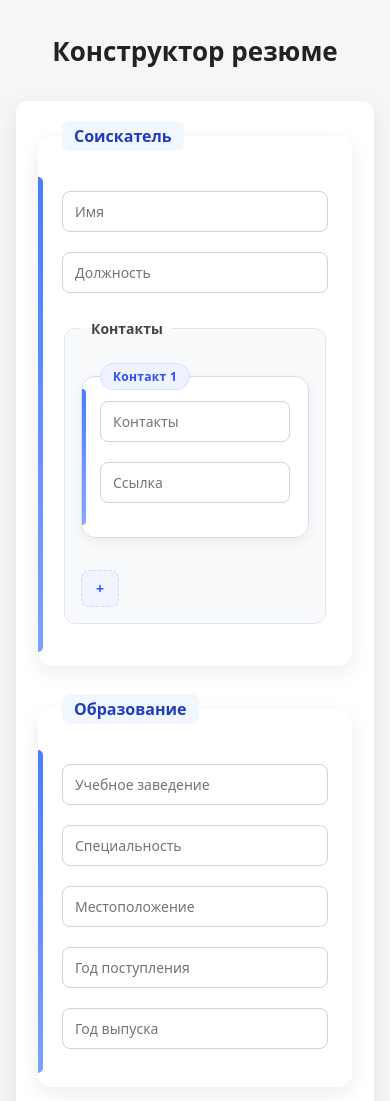
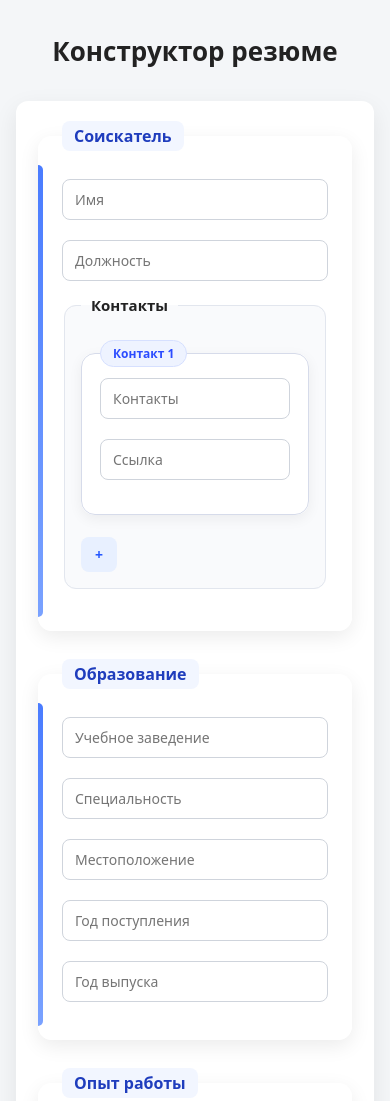
Before and after one commit to KochetovEgor/Resume-Constructor, a plain HTML site: page frontend/pages/index.html in a window 390 px wide. Shown: the top 1101 px of the page. Drawn offline with Linux system fonts and the light colour scheme.

Commit message:
Minor changes.

```diff
--- a/frontend/static/css/style.css
+++ b/frontend/static/css/style.css
@@ -21,35 +21,73 @@
 #resume {
     max-width: 900px;
     margin: 0 auto 40px;
-    background: #ffffff;
+    background: #fff;
     padding: 24px 32px;
     border-radius: 12px;
-    box-shadow: 0 8px 25px rgba(0, 0, 0, 0.08);
+    box-shadow: 0 8px 25px rgba(0,0,0,.08);
 }
 
 /* ===== Fieldsets ===== */
 fieldset {
+    margin-bottom: 20px;
+    padding: 16px 18px 18px;
+    border-radius: 10px;
+    background: #fafafa;
     border: 1px solid #dcdfe4;
-    border-radius: 10px;
-    padding: 16px 18px 18px;
-    margin-bottom: 20px;
-    background: #fafafa;
 }
 
 legend {
     padding: 0 10px;
     font-weight: 600;
     font-size: 15px;
-    color: #333;
 }
 
-/* вложенные fieldset */
-fieldset fieldset {
-    background: #ffffff;
-    margin-top: 12px;
+/* Главные секции */
+#resume > fieldset {
+    position: relative;
+    border: none;
+    border-radius: 14px;
+    padding: 22px 24px 24px;
+    margin-bottom: 28px;
+    background: #fff;
+    box-shadow: 0 6px 20px rgba(0,0,0,.08);
 }
 
-/* ===== Inputs & Textareas ===== */
+#resume > fieldset::before {
+    content: "";
+    position: absolute;
+    left: 0;
+    top: 14px;
+    bottom: 14px;
+    width: 5px;
+    background: linear-gradient(#4a7cff, #7aa2ff);
+    border-radius: 0 6px 6px 0;
+}
+
+#resume > fieldset > legend {
+    font-size: 16px;
+    font-weight: 700;
+    padding: 4px 12px;
+    background: #f2f6ff;
+    border-radius: 8px;
+    color: #1f3dbd;
+}
+
+/* Вложенные блоки */
+fieldset fieldset {
+    background: #f9fafc;
+    border: 1px solid #e2e6ee;
+    border-radius: 12px;
+    padding: 16px;
+    margin-bottom: 18px;
+}
+
+fieldset fieldset fieldset {
+    background: #fff;
+    border-style: dashed;
+}
+
+/* ===== Inputs ===== */
 input,
 textarea {
     width: 100%;
@@ -58,14 +96,13 @@
     font-size: 14px;
     border-radius: 8px;
     border: 1px solid #cfd4dc;
-    transition: border 0.2s, box-shadow 0.2s;
 }
 
 input:focus,
 textarea:focus {
     outline: none;
     border-color: #4a7cff;
-    box-shadow: 0 0 0 2px rgba(74, 124, 255, 0.15);
+    box-shadow: 0 0 0 2px rgba(74,124,255,.15);
 }
 
 textarea {
@@ -75,283 +112,45 @@
 
 /* ===== Buttons ===== */
 button {
-    border: none;
-    border-radius: 8px;
     padding: 8px 14px;
     font-size: 14px;
+    border-radius: 8px;
+    border: none;
     cursor: pointer;
-    transition: background 0.2s, transform 0.1s, box-shadow 0.1s;
 }
 
-/* кнопки "+" */
 button[data-button-add] {
     background: #e8f0ff;
     color: #2457ff;
     font-weight: 600;
-    margin-top: 6px;
 }
 
-button[data-button-add]:hover {
-    background: #dbe6ff;
-}
+#buttonSendResume { background: #4a7cff; color: #fff; }
+#buttonSaveResume { background: #2bb673; color: #fff; }
+#buttonLoadResume { background: #ff9f1c; color: #fff; }
 
-/* основные кнопки */
-#buttonSendResume {
-    background: #4a7cff;
-    color: #ffffff;
-}
-
-#buttonSaveResume {
-    background: #2bb673;
-    color: #ffffff;
-}
-
-#buttonLoadResume {
-    background: #ff9f1c;
-    color: #ffffff;
-}
-
-#buttonSendResume:hover,
-#buttonSaveResume:hover,
-#buttonLoadResume:hover {
-    transform: translateY(-1px);
-    box-shadow: 0 4px 10px rgba(0,0,0,0.15);
-}
-
-/* кнопки внизу */
 #resume > button {
     margin-right: 12px;
     margin-top: 10px;
 }
 
-/* ===== Description blocks ===== */
-[data-obj-type="tempNode"] {
-    margin-bottom: 10px;
-}
-
-/* ===== PDF Preview ===== */
-#pdfViewNode {
-    max-width: 900px;
-    display: block;
-    margin: 0 auto 40px;
-    border-radius: 12px;
-    border: 1px solid #dcdfe4;
-    background: #ffffff;
-    box-shadow: 0 6px 20px rgba(0,0,0,0.08);
-}
-
-/* ===== Responsive ===== */
-@media (max-width: 768px) {
-    body {
-        padding: 16px;
-    }
-
-    #resume {
-        padding: 20px;
-    }
-
-    h1 {
-        font-size: 26px;
-    }
-}
-
-/* ===== Visual hierarchy ===== */
-
-/* Крупные разделы резюме */
-#resume > fieldset {
-    background: #ffffff;
-    border: none;
-    border-radius: 14px;
-    padding: 22px 24px 24px;
-    margin-bottom: 28px;
-    position: relative;
-    box-shadow: 0 6px 20px rgba(0,0,0,0.08);
-}
-
-/* Цветная полоса слева у разделов */
-#resume > fieldset::before {
-    content: "";
-    position: absolute;
-    left: 0;
-    top: 14px;
-    bottom: 14px;
-    width: 5px;
-    border-radius: 0 6px 6px 0;
-    background: linear-gradient(
-        to bottom,
-        #4a7cff,
-        #7aa2ff
-    );
-}
-
-/* Заголовок секции */
-#resume > fieldset > legend {
-    font-size: 16px;
-    font-weight: 700;
-    padding: 4px 12px;
-    margin-bottom: 12px;
-    background: #f2f6ff;
-    border-radius: 8px;
-    color: #1f3dbd;
-}
-
-/* ===== Вложенные блоки (опыт, проекты, курсы) ===== */
-fieldset fieldset {
-    background: #f9fafc;
-    border: 1px solid #e2e6ee;
-    border-radius: 12px;
-    padding: 16px;
-    margin-bottom: 18px;
-    box-shadow: inset 0 0 0 1px rgba(255,255,255,0.6);
-}
-
-/* Ещё глубже (описания, пункты) */
-fieldset fieldset fieldset {
-    background: #ffffff;
-    border-style: dashed;
-    border-color: #cfd6e4;
-}
-
-/* ===== Разделители между логическими блоками ===== */
-fieldset fieldset + button[data-button-add] {
-    margin-top: -8px;
-}
-
-/* ===== Легенды вложенных блоков ===== */
-fieldset fieldset > legend {
-    font-size: 14px;
-    font-weight: 600;
-    color: #444;
-}
-
-/* ===== Отступы вместо <br> ===== */
-input + br,
-textarea + br {
-    display: none;
-}
-
-/* ===== Группировка повторяющихся элементов ===== */
-[data-for-button-add] {
-    padding-left: 8px;
-    border-left: 3px solid #e0e6ff;
-}
-
-/* ===== Hover-эффект для блоков ===== */
-#resume > fieldset:hover {
-    transform: translateY(-1px);
-    transition: transform 0.15s ease;
-}
-
-/* ===== Array items (contacts, projects, experience etc.) ===== */
-
-/* Счётчики для массивов */
+/* ===== Array items ===== */
 fieldset[data-obj-type="array"] {
     counter-reset: item;
 }
 
-/* Один элемент массива */
-fieldset[data-for-button-add] {
-    counter-increment: item;
-    background: #ffffff;
-    border: 1px solid #d6dbea;
-    border-radius: 14px;
-    padding: 18px 18px 20px;
-    margin: 22px 0;
-    position: relative;
-    box-shadow: 0 4px 14px rgba(0,0,0,0.06);
-}
-
-/* Верхняя плашка элемента */
-fieldset[data-for-button-add]::before {
-    content: "Элемент " counter(item);
-    position: absolute;
-    top: -12px;
-    left: 16px;
-    padding: 4px 10px;
-    font-size: 12px;
-    font-weight: 600;
-    background: #eef3ff;
-    color: #2b4cff;
-    border-radius: 999px;
-    border: 1px solid #d6e0ff;
-}
-
-/* Лёгкая линия слева */
-fieldset[data-for-button-add]::after {
-    content: "";
-    position: absolute;
-    left: 0;
-    top: 12px;
-    bottom: 12px;
-    width: 4px;
-    border-radius: 0 6px 6px 0;
-    background: linear-gradient(
-        to bottom,
-        #4a7cff,
-        #8aa8ff
-    );
-}
-
-/* Hover — ощущение "карточки" */
-fieldset[data-for-button-add]:hover {
-    box-shadow: 0 8px 22px rgba(0,0,0,0.1);
-}
-
-/* ===== Вложенные описания (textarea-пункты) ===== */
-[data-obj-type="tempNode"] {
-    background: #f9faff;
-    border-radius: 10px;
-    padding: 10px 12px;
-    margin-bottom: 10px;
-    border: 1px dashed #d2daf0;
-}
-
-/* ===== Кнопка добавления элемента массива ===== */
-fieldset[data-obj-type="array"] > button[data-button-add] {
-    margin-top: 10px;
-    background: #f1f4ff;
-    border: 1px dashed #cfd8ff;
-}
-
-/* ===== Auto titles for array items ===== */
-
-/* Сброс счётчиков внутри каждого массива */
-fieldset[data-obj-type="array"] {
-    counter-reset: item;
-}
-
-/* Общий стиль элемента массива */
 fieldset[data-for-button-add] {
     counter-increment: item;
     position: relative;
+    margin: 22px 0;
+    padding: 18px 18px 20px;
+    background: #fff;
+    border-radius: 14px;
+    border: 1px solid #d6dbea;
+    box-shadow: 0 4px 14px rgba(0,0,0,.06);
 }
 
-/* ===== КОНТАКТЫ ===== */
-fieldset[data-obj-field="contacts"] fieldset[data-for-button-add]::before {
-    content: "Контакт " counter(item);
-}
-
-/* ===== ОПЫТ РАБОТЫ ===== */
-fieldset[data-obj-field="experience"] fieldset[data-for-button-add]::before {
-    content: "Опыт работы " counter(item);
-}
-
-/* ===== КУРСЫ ===== */
-fieldset[data-obj-field="courses"] fieldset[data-for-button-add]::before {
-    content: "Курс " counter(item);
-}
-
-/* ===== ПРОЕКТЫ ===== */
-fieldset[data-obj-field="projects"] fieldset[data-for-button-add]::before {
-    content: "Проект " counter(item);
-}
-
-/* ===== НАВЫКИ ===== */
-fieldset[data-obj-field="skills"] fieldset[data-for-button-add]::before {
-    content: "Навык " counter(item);
-}
-
-/* ===== Универсальный стиль шапки ===== */
+/* Заголовок элемента массива */
 fieldset[data-for-button-add]::before {
     position: absolute;
     top: -14px;
@@ -363,6 +162,37 @@
     color: #2b4cff;
     border-radius: 999px;
     border: 1px solid #d6e0ff;
-    letter-spacing: 0.3px;
-    z-index: 2;
 }
+
+/* Типы элементов */
+fieldset[data-obj-field="contacts"]  fieldset[data-for-button-add]::before { content: "Контакт " counter(item); }
+fieldset[data-obj-field="experience"] fieldset[data-for-button-add]::before { content: "Опыт работы " counter(item); }
+fieldset[data-obj-field="courses"]    fieldset[data-for-button-add]::before { content: "Курс " counter(item); }
+fieldset[data-obj-field="projects"]   fieldset[data-for-button-add]::before { content: "Проект " counter(item); }
+fieldset[data-obj-field="skills"]     fieldset[data-for-button-add]::before { content: "Навык " counter(item); }
+
+/* ===== Temp nodes ===== */
+[data-obj-type="tempNode"] {
+    padding: 10px 12px;
+    margin-bottom: 10px;
+    background: #f9faff;
+    border-radius: 10px;
+    border: 1px dashed #d2daf0;
+}
+
+/* ===== PDF ===== */
+#pdfViewNode {
+    max-width: 900px;
+    display: block;
+    margin: 0 auto 40px;
+    border-radius: 12px;
+    border: 1px solid #dcdfe4;
+    box-shadow: 0 6px 20px rgba(0,0,0,.08);
+}
+
+/* ===== Responsive ===== */
+@media (max-width: 768px) {
+    body { padding: 16px; }
+    #resume { padding: 20px; }
+    h1 { font-size: 26px; }
+}
```
Also changed, not shown: images/resumePdfView.png.
